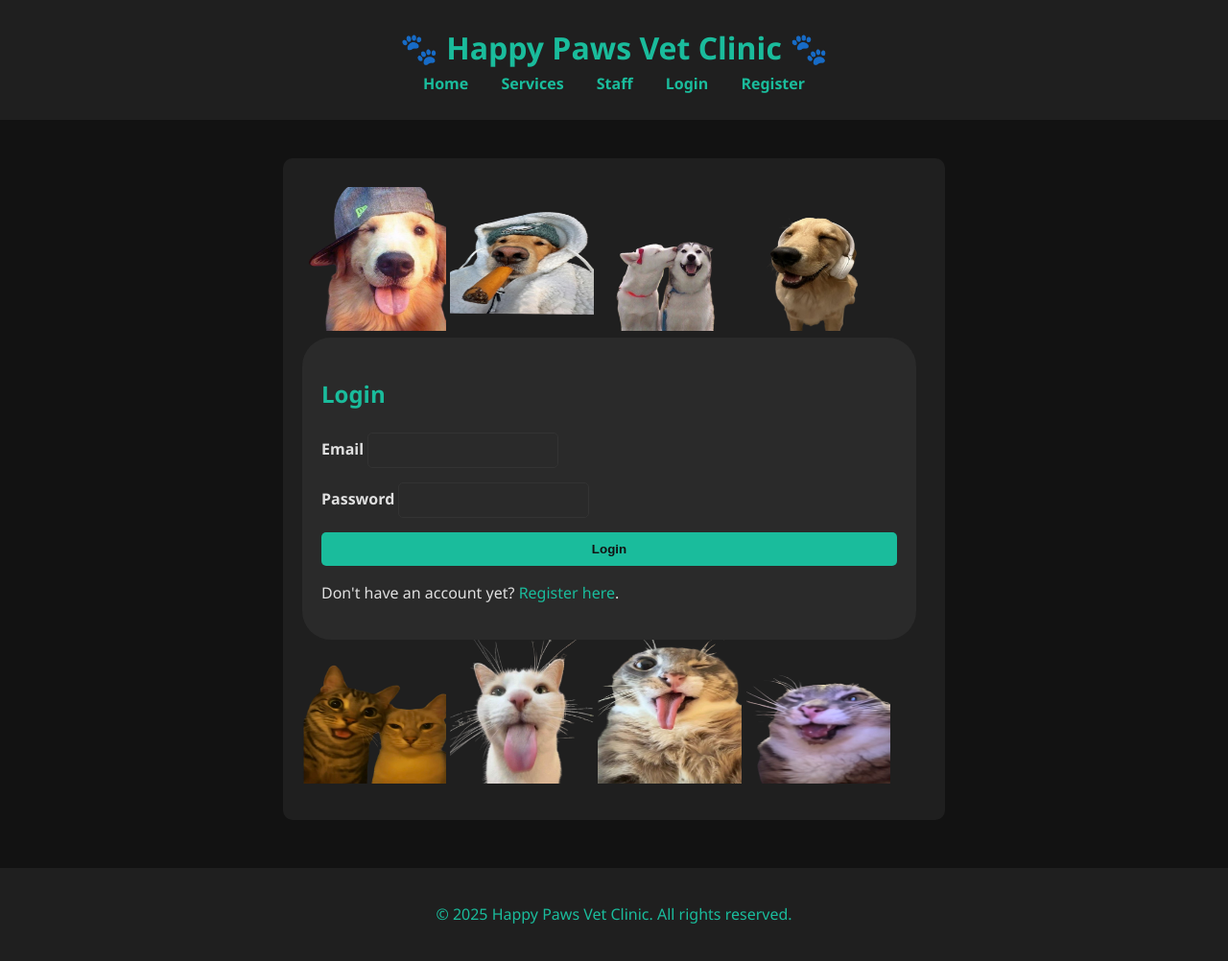
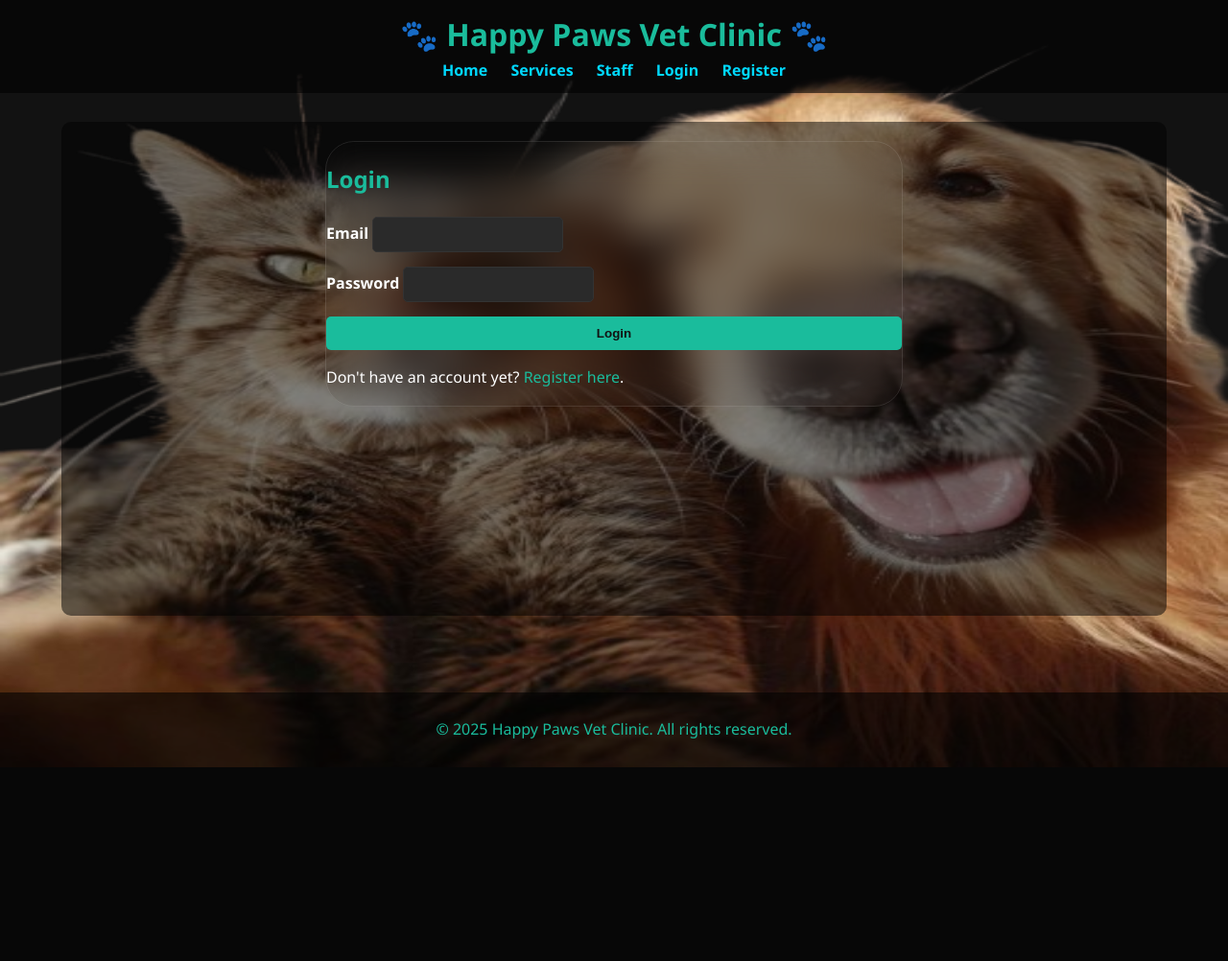
Before and after one commit to DeQuirozJanPaul200408/Happy-Paws-Vet-Clinic, a Flask app: page /login in a window 1280 px wide. Shown: the whole page at 96% size. After the commit the page ends 800 px from the top, so only its background shows below. Run offline with Flask 3, Linux system fonts and the light colour scheme.

Commit message:
8th Commit

```diff
--- a/static/style.css
+++ b/static/style.css
@@ -11,7 +11,7 @@ body {
 a {
     color: #1abc9c;
     text-decoration: none;
-}
+}b
 
 a:hover {
     color: #16a085;
@@ -114,9 +114,9 @@ label {
 }
 
 .card {
-    background: #2a2a2a;
-    padding: 20px;
     border-radius: 10px;
+    backdrop-filter: blur(20px);        /* soft blur effect behind it */
+    border: 1px solid rgba(255, 255, 255, 0.1);
 }
 
 /* ---------- TABLES ---------- */
@@ -169,10 +169,19 @@ th {
     color: #121212;
 }
 
+.outer-box {
+    display: flex;
+    justify-content: center;
+    align-items: center;
+    background: #1f1f1f; /* visible gray box */
+    border-radius: 15px;
+    width: 1300px;
+    height: 80vh;
+}
+
 .login-container {
     display: flex;
     justify-content: center;
     align-items: center;
-    height: 70vh;
-    max-width: 650px;
+    width: 100%;
 }
--- a/templates/base.html
+++ b/templates/base.html
@@ -5,10 +5,74 @@
     <meta name="viewport" content="width=device-width, initial-scale=1.0">
     <title>Vet Clinic - {{ title if title else 'Home' }}</title>
     <link rel="stylesheet" href="{{ url_for('static', filename='style.css') }}">
+
+    <style>
+        html, body {
+            margin: 0;
+            padding: 0;
+            height: 100%;
+            width: 100%;
+            overflow-x: hidden;
+        }
+
+        body {
+            display: flex;
+            flex-direction: column;
+            justify-content: space-between;
+            min-height: 100vh;
+            background-image: url('{{ url_for("static", filename="images/vet.png") }}');
+            background-size: 100% 100%;
+            background-position: center center;
+            background-repeat: no-repeat;
+            transition: background-image 1s ease-in-out;
+            color: #fff;
+        }
+
+        header, footer {
+            background: rgba(0, 0, 0, 0.6);
+            text-align: center;
+            padding: 10px 0;
+        }
+
+        main {
+            flex: 1;
+            padding: 20px;
+            background: rgba(0, 0, 0, 0.5);
+            border-radius: 10px;
+            margin: 30px auto;
+            width: 90%;
+            max-width: 1200px;
+            box-sizing: border-box;
+        }
+
+        nav a {
+            color: #00d9ff;
+            text-decoration: none;
+            margin: 0 10px;
+            font-weight: bold;
+        }
+
+        nav a:hover {
+            color: #ffffff;
+        }
+
+        .flash-messages {
+            text-align: center;
+            margin-bottom: 20px;
+        }
+
+        .alert {
+            display: inline-block;
+            background: rgba(255, 255, 255, 0.2);
+            padding: 10px 15px;
+            border-radius: 5px;
+            margin: 5px;
+        }
+    </style>
 </head>
 <body>
     <header>
-        <h1>🐾 Happy Paws Vet Clinic  🐾</h1>
+        <h1>🐾 Happy Paws Vet Clinic 🐾</h1>
         <nav>
             <a href="{{ url_for('index') }}">Home</a>
             <a href="{{ url_for('services') }}">Services</a>
@@ -39,5 +103,29 @@
     <footer>
         <p>© 2025 Happy Paws Vet Clinic. All rights reserved.</p>
     </footer>
+
+    <script>
+        const bgImages = [
+            "{{ url_for('static', filename='images/vet.png') }}",
+            "{{ url_for('static', filename='images/vet_2.png') }}",
+            "{{ url_for('static', filename='images/vet_3.png') }}",
+            "{{ url_for('static', filename='images/vet_4.png') }}",
+            "{{ url_for('static', filename='images/vet_5.png') }}",
+            "{{ url_for('static', filename='images/vet_6.png') }}",
+            "{{ url_for('static', filename='images/vet_7.png') }}",
+            "{{ url_for('static', filename='images/vet_8.png') }}",
+            "{{ url_for('static', filename='images/vet_9.png') }}"
+          ];
+
+        let currentIndex = 0;
+
+        function changeBackground() {
+            document.body.style.backgroundImage = `url('${bgImages[currentIndex]}')`;
+            currentIndex = (currentIndex + 1) % bgImages.length;
+        }
+
+        changeBackground();
+        setInterval(changeBackground, 5000);
+    </script>
 </body>
 </html>
--- a/templates/dashboard.html
+++ b/templates/dashboard.html
@@ -3,7 +3,6 @@
 <div class="container mt-4">
     <h2 class="mb-4">{{ title }}</h2>
 
-    <!-- Quick Action Buttons -->
     <div class="mb-4">
         <a href="{{ url_for('pet_new') }}" class="btn btn-primary btn-lg me-3">
             🐾 Add Pet Details
@@ -13,7 +12,6 @@
         </a>
     </div>
 
-    <!-- Pets Section -->
     <section class="mb-5">
         <h3 class="mb-3">Your Pets</h3>
         {% if pets %}
@@ -38,7 +36,6 @@
         {% endif %}
     </section>
 
-    <!-- Appointments Section -->
     <section>
         <h3 class="mb-3">Your Appointments</h3>
         {% if appointments %}
--- a/templates/login.html
+++ b/templates/login.html
@@ -1,31 +1,8 @@
 {% extends "base.html" %}
 {% block content %}
 
-<div class="d-flex justify-content-center align-items-center vh-100 bg-dark">
-    <div class="d-flex align-items-center justify-content-center flex-wrap w-100" style="max-width: 1300px;">
-
-        <!-- Left Images -->
-        <div class="d-flex flex-column align-items-center me-4">
-            <img src="{{ url_for('static', filename='images/vet_6.png') }}"
-                 alt="Vet Image Left 1"
-                 class="rounded shadow my-2"
-                 style="width: 150px; height: 150px;">
-            <img src="{{ url_for('static', filename='images/vet_7.png') }}"
-                 alt="Vet Image Left 2"
-                 class="rounded shadow my-2"
-                 style="width: 150px; height: 150px;">
-            <img src="{{ url_for('static', filename='images/vet_8.png') }}"
-                 alt="Vet Image Left 3"
-                 class="rounded shadow my-2"
-                 style="width: 150px; height: 150px;">
-            <img src="{{ url_for('static', filename='images/vet_9.png') }}"
-                 alt="Vet Image Left 4"
-                 class="rounded shadow my-2"
-                 style="width: 150px; height: 150px;">
-        </div>
-
-        <!-- Login Card -->
-        <div class="card bg-secondary text-light p-5 shadow-lg text-center mx-4"
+        <div class="login-container">
+            <div class="card bg-secondary text-light p-5 shadow-lg text-center"
                  style="width: 600px; border-radius: 30px;">
                 <h2 class="mb-4 text-info fw-bold">Login</h2>
 
@@ -50,27 +27,9 @@
                     <a href="{{ url_for('register') }}" class="text-info">Register here</a>.
                 </p>
             </div>
-
-        <!-- Right Images -->
-        <div class="d-flex flex-column align-items-center ms-4">
-            <img src="{{ url_for('static', filename='images/vet_2.png') }}"
-                 alt="Vet Image Right 1"
-                 class="rounded shadow my-2"
-                 style="width: 150px; height: 150px;">
-            <img src="{{ url_for('static', filename='images/vet_3.png') }}"
-                 alt="Vet Image Right 2"
-                 class="rounded shadow my-2"
-                 style="width: 150px; height: 150px;">
-            <img src="{{ url_for('static', filename='images/vet_4.png') }}"
-                 alt="Vet Image Right 3"
-                 class="rounded shadow my-2"
-                 style="width: 150px; height: 150px;">
-            <img src="{{ url_for('static', filename='images/vet_5.png') }}"
-                 alt="Vet Image Right 4"
-                 class="rounded shadow my-2"
-                 style="width: 150px; height: 150px;">
-        </div>
         </div>
     </div>
 
+</div>
+
 {% endblock %}
```
Lines whose indentation alone changed are shown as unchanged.
